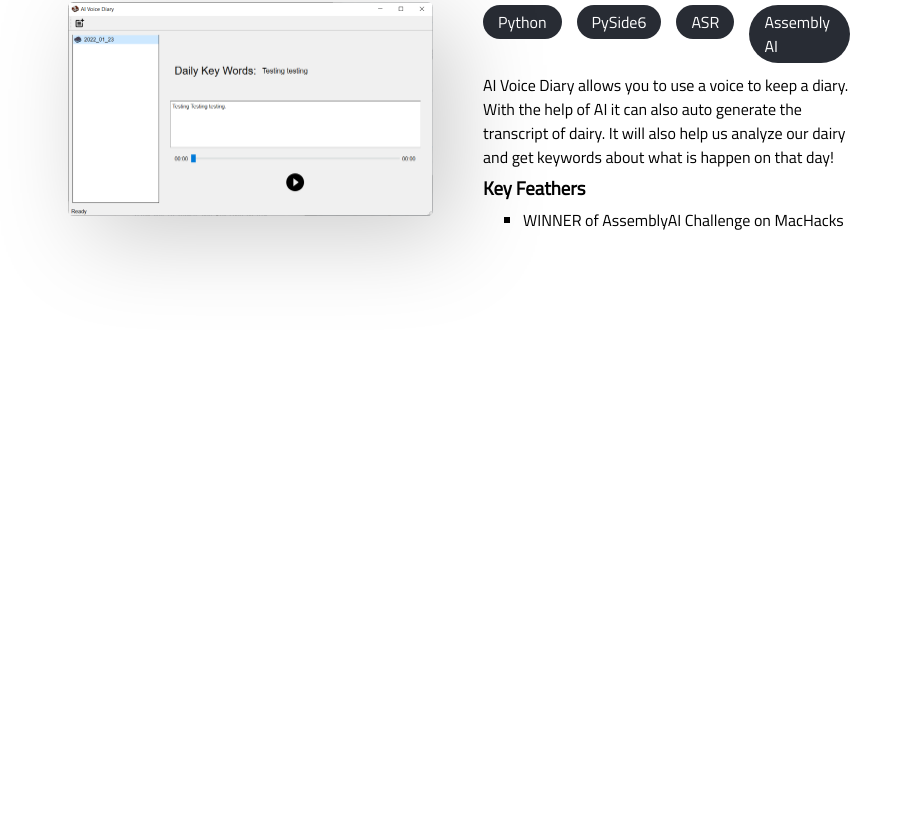
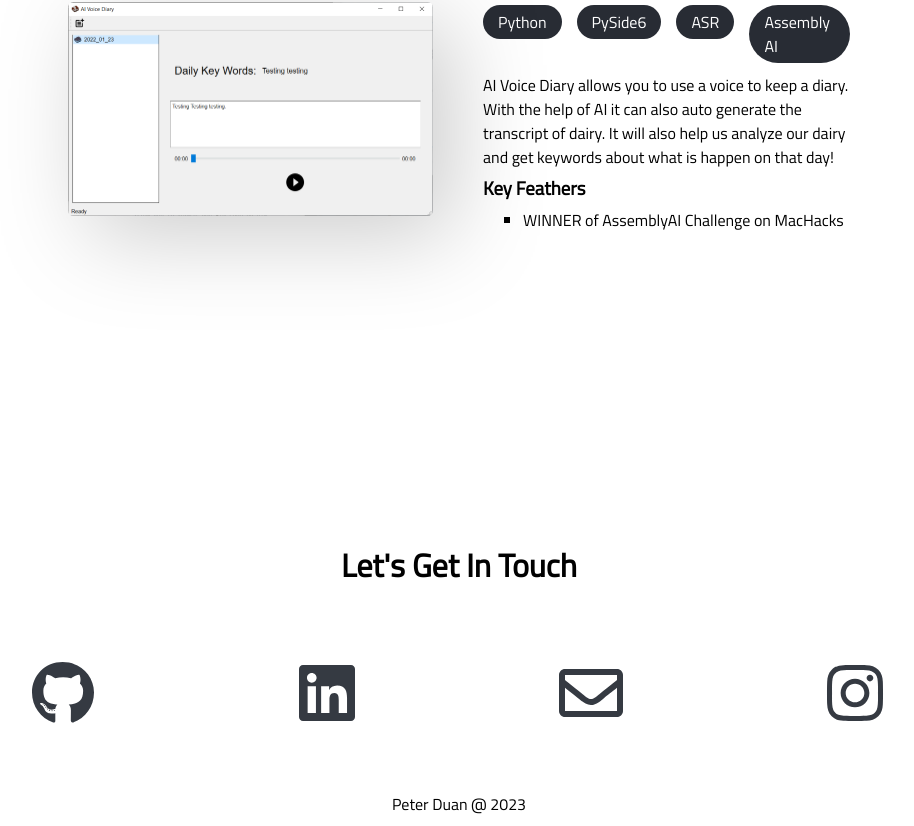
Before and after one commit to duanxianpi/duanxianpi.github.io, a React (Create React App) app: page / in a window 1280 px wide. Shown: the part 3045-3871 px from the top of the page, without its empty margins (181-1095 px from the left). Before the commit the page ends 3444 px from the top, so only its background shows below. Built offline with nearby package versions, Linux system fonts and the light colour scheme.

Commit message:
Finish Contacts

```diff
--- a/src/App.js
+++ b/src/App.js
@@ -5,16 +5,18 @@ import Front from './components/Front'
 import About from './components/About'
 import Particle from './components/Particle'
 import Projects from './components/Projects'
+import Contacts from './components/Contacts'
 
 function App() {
   return (
     <div className={style.App}>
       <Nav/>
-      {/* <Particle/> */}
+      <Particle/>
       <Front/>
       <div className={style.sections}>
         <About/>
         <Projects/>
+        <Contacts/>
       </div>
     </div>
   );
--- /dev/null
+++ b/src/components/Contacts/index.jsx
@@ -0,0 +1,72 @@
+import React, { Component } from 'react'
+import { FaInstagram, FaLinkedin, FaRegEnvelope, FaGithub} from "react-icons/fa";
+import { CSSTransition, TransitionGroup } from 'react-transition-group';
+
+import style from './index.module.css';
+import sr from '../../utils/sr'
+import { srConfig ,srCallback} from '../../config'
+
+export default class Contacts extends Component {
+
+  state = {isMounted: false}
+
+  sectionTitle = React.createRef()
+  contactsRef = React.createRef()
+
+  componentDidMount = () =>{
+      sr.reveal(this.sectionTitle.current, srConfig());
+      sr.reveal(this.contactsRef.current, srCallback(this.revealCallback));
+
+    }
+
+  revealCallback = (el) => {
+    this.timeout = setTimeout(() => this.setState({isMounted: true}), 500);
+  }
+
+  componentWillUnmount(){
+    clearTimeout(this.timeout)
+  }
+
+  render() {
+    let github = <a className={style.iconsLink} target="_blank" rel="noreferrer" href="https://github.com/duanxianpi">
+                    <FaGithub className={style.icons}/>
+                 </a>
+
+    let linkedin = <a className={style.iconsLink} target="_blank" rel="noreferrer" href="https://www.linkedin.com/in/xianpi-duan-a728b622a/">
+                        <FaLinkedin className={style.icons}/>
+                   </a>
+
+    let mail = <a className={style.iconsLink} rel="noreferrer" href="mailto://duanxianpi@gmail.com">
+                    <FaRegEnvelope className={style.icons}/>
+               </a>
+
+    let ins = <a className={style.iconsLink} target="_blank" rel="noreferrer" href="https://www.instagram.com/xixian.duan/">
+                    <FaInstagram className={style.icons}/>
+              </a>
+
+    const {isMounted} = this.state
+
+    let contactList = [github,linkedin,mail,ins]
+
+    return (
+        <div id = "Contacts"  className={style.sec_container}>
+            <h1 ref = {this.sectionTitle}>Let's Get In Touch</h1>
+            <div className={style.contacts} ref = {this.contactsRef}>
+                <TransitionGroup component={null}>
+                    {isMounted &&
+                        contactList.map((item, i) => (
+                            <CSSTransition key={i} classNames={{
+                                enter: style['fadedown-enter'],
+                                enterActive: style['fadedown-enter-active']
+                              }}  timeout={2000}>
+                                <div style={{ transitionDelay: `${i + 1}00ms` }}>{item}</div>
+                            </CSSTransition>
+                        ))
+                      }
+                </TransitionGroup>
+            </div>
+            <div style={{paddingBottom: "10px"}}>Peter Duan @ 2023</div>
+        </div>
+    )
+  }
+}
--- /dev/null
+++ b/src/components/Contacts/index.module.css
@@ -0,0 +1,52 @@
+.sec_container{
+    composes: sec_container from "../../App.module.css";
+    align-items: center;
+    padding-bottom: 0px;
+}
+
+.contacts{
+    display: flex;
+    flex-direction: row;
+    align-items: flex-start;
+    padding-top: 50px;
+    padding-bottom: 50px;
+    gap: 200px;
+    min-height: 70.4px;
+
+}
+
+.iconsLink .icons{
+    font-size: 64px;
+    color: #353a42;
+    transition: var(--transition);
+}
+
+.iconsLink:hover .icons{
+    color: #00112b;
+    transform: scale(1.5);
+    transition: var(--transition);
+}
+
+.fadeup-enter {
+    opacity: 0.01;
+    transform: translateY(20px);
+    transition: opacity 300ms var(--easing), transform 300ms var(--easing);
+}
+
+.fadeup-enter-active {
+opacity: 1;
+transform: translateY(0px);
+transition: opacity 300ms var(--easing), transform 300ms var(--easing);
+}
+
+.fadedown-enter {
+opacity: 0.01;
+transform: translateY(-20px);
+transition: opacity 300ms var(--easing), transform 300ms var(--easing);
+}
+
+.fadedown-enter-active {
+opacity: 1;
+transform: translateY(0px);
+transition: opacity 300ms var(--easing), transform 300ms var(--easing);
+}
--- a/src/components/Front/Button/index.jsx
+++ b/src/components/Front/Button/index.jsx
@@ -3,7 +3,7 @@ import React, { Component } from 'react'
 import style from './index.module.css'
 import { FiChevronRight } from "react-icons/fi";
 
-export default class Edge_Cut_Button extends Component {
+export default class EdgeCutButton extends Component {
   render() {
     return (
       <div>
--- a/src/components/Front/index.jsx
+++ b/src/components/Front/index.jsx
@@ -3,7 +3,7 @@ import {Col, Row, ConfigProvider} from 'antd'
 import { CSSTransition, TransitionGroup } from 'react-transition-group';
 
 import style from "./index.module.css"
-import Edge_Cut_Button from './Button'
+import EdgeCutButton from './Button'
 
 export default class Front extends Component {
 
@@ -42,7 +42,7 @@ export default class Front extends Component {
                             </Col>
                           </Row>
                         </ConfigProvider>
-    let button = <Edge_Cut_Button></Edge_Cut_Button>
+    let button = <EdgeCutButton></EdgeCutButton>
 
     let items = [header1,header2,header3,description]
 
@@ -65,7 +65,7 @@ export default class Front extends Component {
                                                       enter: style['fadeup-enter'],
                                                       enterActive: style['fadeup-enter-active']
                                                     }} timeout={2000}>
-                <div style={{ transitionDelay: `500ms` }}>{button}</div>
+                <div style={{ transitionDelay: `600ms` }}>{button}</div>
             </CSSTransition>}
       </TransitionGroup>
 
--- a/src/components/Projects/index.jsx
+++ b/src/components/Projects/index.jsx
@@ -4,15 +4,38 @@ import React, { Component } from 'react'
 import Card from './Card'
 import style from './index.module.css'
 import data from "./data"
+import sr from '../../utils/sr'
+import { srConfig } from '../../config'
 
 export default class Projects extends Component {
+
+  constructor(props){
+    super(props)
+    this.refList = []
+    data.map((_) => {
+      this.refList.push(React.createRef())
+      return null;
+    })
+    this.sectionTitle = React.createRef()
+  }
+
+
+  componentDidMount = () =>{
+    sr.reveal(this.sectionTitle.current, srConfig());
+
+    this.refList.map((ref) => {
+      sr.reveal(ref.current, srConfig());
+      return null;
+    })
+  }
+
   render() {
     return (
-      <div id = "Projects" className={style.sec_container}>
-        <h1>Some Projects I have done</h1>
+      <div id = "Projects"  className={style.sec_container}>
+        <h1 ref = {this.sectionTitle}>Some Projects I have done</h1>
         <div className={style.cards}>
-          {data.map((p)=>{
-            return <Card {...p}/>
+          {data.map((p,i)=>{
+            return <div key = {i} ref = {this.refList[i]}><Card {...p}/></div>
           })}
         </div>
       </div>
--- a/src/config.js
+++ b/src/config.js
@@ -1,5 +1,5 @@
 module.exports = {
-    srConfig: (delay = 200, viewFactor = 0.25) => ({
+    srConfig: (delay = 200, viewFactor = 0.25,  ) => ({
       origin: 'bottom',
       distance: '20px',
       duration: 500,
@@ -12,6 +12,9 @@ module.exports = {
       reset: false,
       useDelay: 'always',
       viewFactor,
-      viewOffset: { top: 0, right: 0, bottom: 0, left: 0 },
+      viewOffset: { top: 0, right: 0, bottom: 0, left: 0 }
+    }),
+    srCallback: (revealCallback = (el) => {}) => ({
+      beforeReveal: revealCallback
     }),
   };
```
Also changed, not shown: src/components/Front/index.module.css (line endings or trailing spaces).
